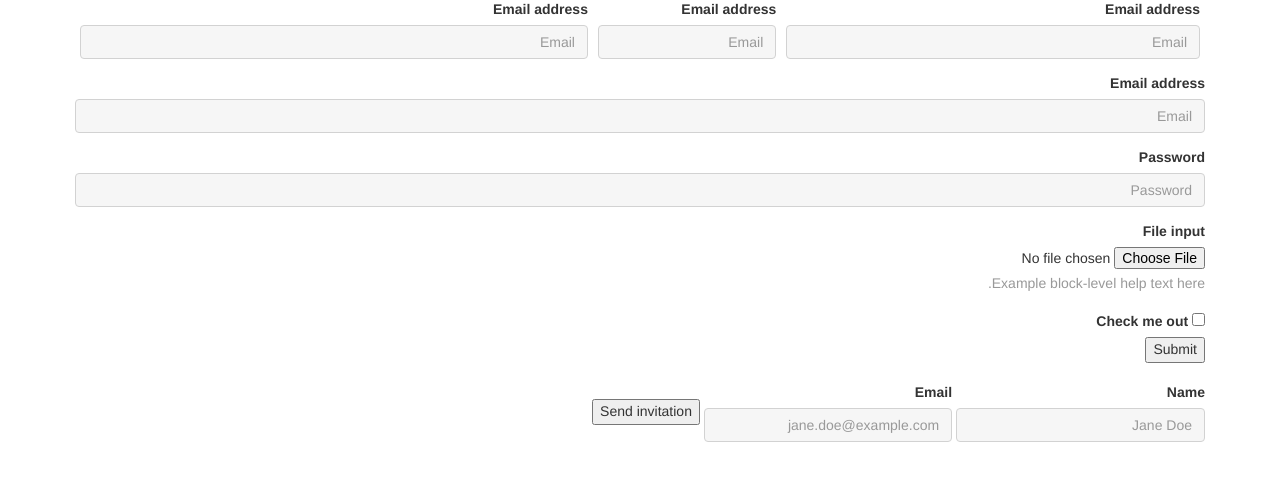
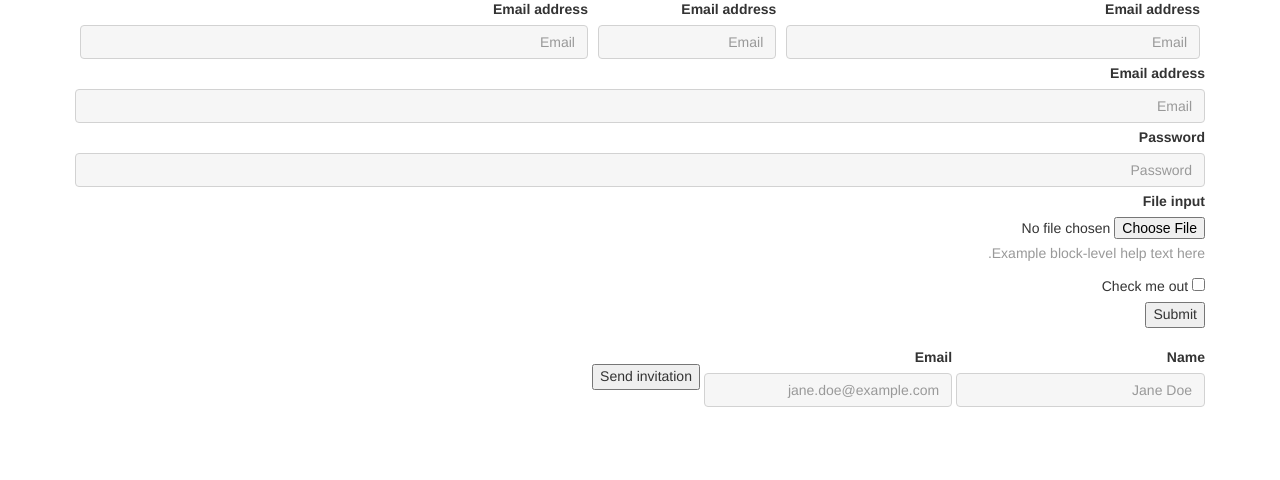
Before and after one commit to ajoudanian/leopard-framework, a website: page samples/form-RTL.html in a window 1280 px wide. Drawn offline with Linux system fonts and the light colour scheme.

Commit message:
change label font weight

```diff
--- a/assets/stylesheets/_leopard-rtl.scss
+++ b/assets/stylesheets/_leopard-rtl.scss
@@ -16,4 +16,4 @@
 @import "leopard-rtl/grid";
 
 // Utility classes
-@import "leopard/utilities";
+@import "leopard-rtl/utilities";
--- a/assets/stylesheets/leopard-rtl/_variables.scss
+++ b/assets/stylesheets/leopard-rtl/_variables.scss
@@ -218,7 +218,7 @@ $input-height-large:             (ceil($font-size-large * $line-height-large) +
 $input-height-small:             (floor($font-size-small * $line-height-small) + ($padding-small-vertical * 2) + 2) !default;
 
 //** `.form-group` margin
-$form-group-margin-bottom:       15px !default;
+$form-group-margin-bottom:       5px !default;
 
 $legend-color:                   $gray-dark !default;
 $legend-border-color:            #e5e5e5 !default;
--- a/assets/stylesheets/leopard/_forms.scss
+++ b/assets/stylesheets/leopard/_forms.scss
@@ -34,7 +34,7 @@ label {
   display: inline-block;
   max-width: 100%; // Force IE8 to wrap long content (see https://github.com/twbs/bootstrap/issues/13141)
   margin-bottom: 5px;
-  font-weight: bold;
+  font-weight: normal;
 }
 
 
@@ -208,6 +208,9 @@ input[type="search"] {
 
 .leo-form-group {
   margin-bottom: $form-group-margin-bottom;
+  label {
+    font-weight: bold;
+  }
 }
 
 
--- a/assets/stylesheets/leopard/_variables.scss
+++ b/assets/stylesheets/leopard/_variables.scss
@@ -218,7 +218,7 @@ $input-height-large:             (ceil($font-size-large * $line-height-large) +
 $input-height-small:             (floor($font-size-small * $line-height-small) + ($padding-small-vertical * 2) + 2) !default;
 
 //** `.form-group` margin
-$form-group-margin-bottom:       15px !default;
+$form-group-margin-bottom:       5px !default;
 
 $legend-color:                   $gray-dark !default;
 $legend-border-color:            #e5e5e5 !default;
```
Also changed, not shown: css/leopard-rtl.css, css/leopard.css.
